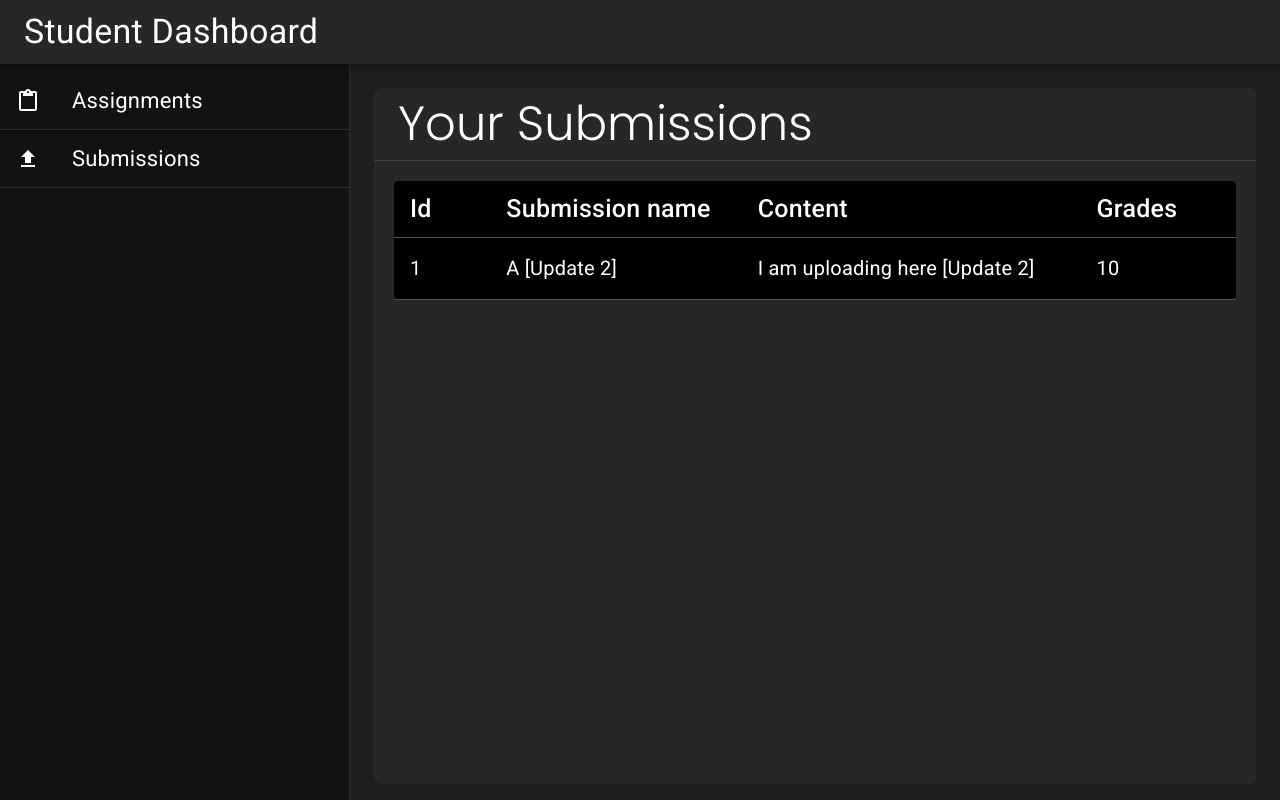
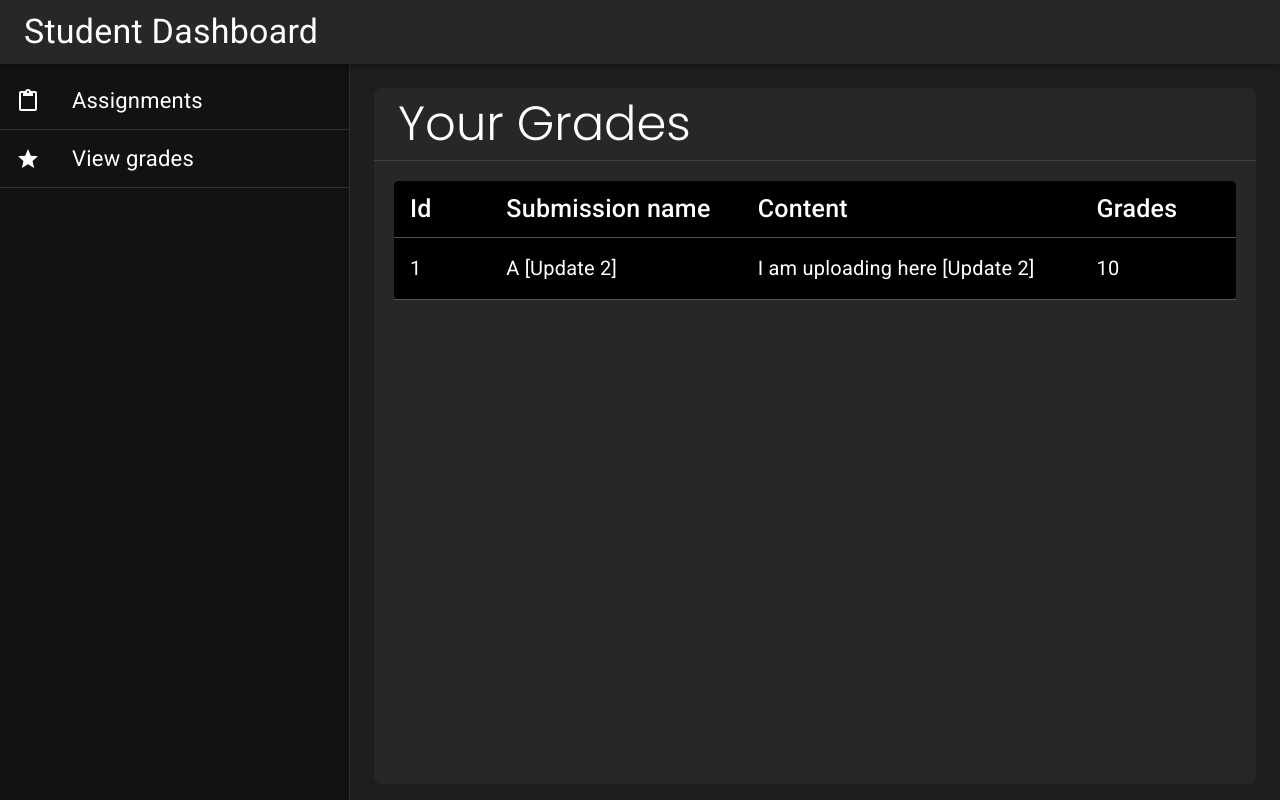
Before and after one commit to WinayGupta777/Assignment_Management, a React (Create React App) app in the folder frontend/: page /student/submission in a window 1280 px wide. Built offline with nearby package versions, Linux system fonts and the light colour scheme; data requests are answered from the project's data file.

Commit message:
In Student Dashboard, Submission renamed as 'View grades';

```diff
--- a/frontend/src/components/student/StudentDrawer.js
+++ b/frontend/src/components/student/StudentDrawer.js
@@ -1,8 +1,7 @@
 import React from 'react';
 import { useNavigate } from 'react-router-dom';
 import { Box, Divider, Drawer, List, ListItem, ListItemButton, ListItemIcon, ListItemText, Toolbar, Typography } from '@mui/material';
-import ContentPasteIcon from '@mui/icons-material/ContentPaste';
-import FileUploadIcon from '@mui/icons-material/FileUpload';
+import { Grade, ContentPaste } from '@mui/icons-material';
 
 const StudentDrawer = () => {
   const drawerWidth = 350;
@@ -23,7 +22,7 @@ const StudentDrawer = () => {
           <ListItem disablePadding>
             <ListItemButton onClick={() => navigate("assignment")}>
               <ListItemIcon>
-                <ContentPasteIcon />
+                <ContentPaste />
               </ListItemIcon>
               <ListItemText
                 primary={<Typography sx={{ fontSize: 22 }}>Assignments</Typography>}
@@ -34,10 +33,10 @@ const StudentDrawer = () => {
           <ListItem disablePadding>
             <ListItemButton onClick={() => navigate("submission")} >
               <ListItemIcon>
-                <FileUploadIcon />
+                <Grade />
               </ListItemIcon>
               <ListItemText
-                primary={<Typography sx={{ fontSize: 22 }}>Submissions</Typography>}
+                primary={<Typography sx={{ fontSize: 22 }}>View grades</Typography>}
               />
             </ListItemButton>
           </ListItem>
--- a/frontend/src/components/student/SubmissionPage.js
+++ b/frontend/src/components/student/SubmissionPage.js
@@ -28,7 +28,7 @@ const SubmissionPageS = () => {
                     backgroundColor: '#272727', borderRadius: 2
                 }}
             >
-                <Typography variant='h3' sx={{ p: 1, pl: 3, fontFamily: 'Poppins' }}>Your Submissions</Typography>
+                <Typography variant='h3' sx={{ p: 1, pl: 3, fontFamily: 'Poppins' }}>Your Grades</Typography>
                 <Divider />
 
                 <SubmissionTableS
```
